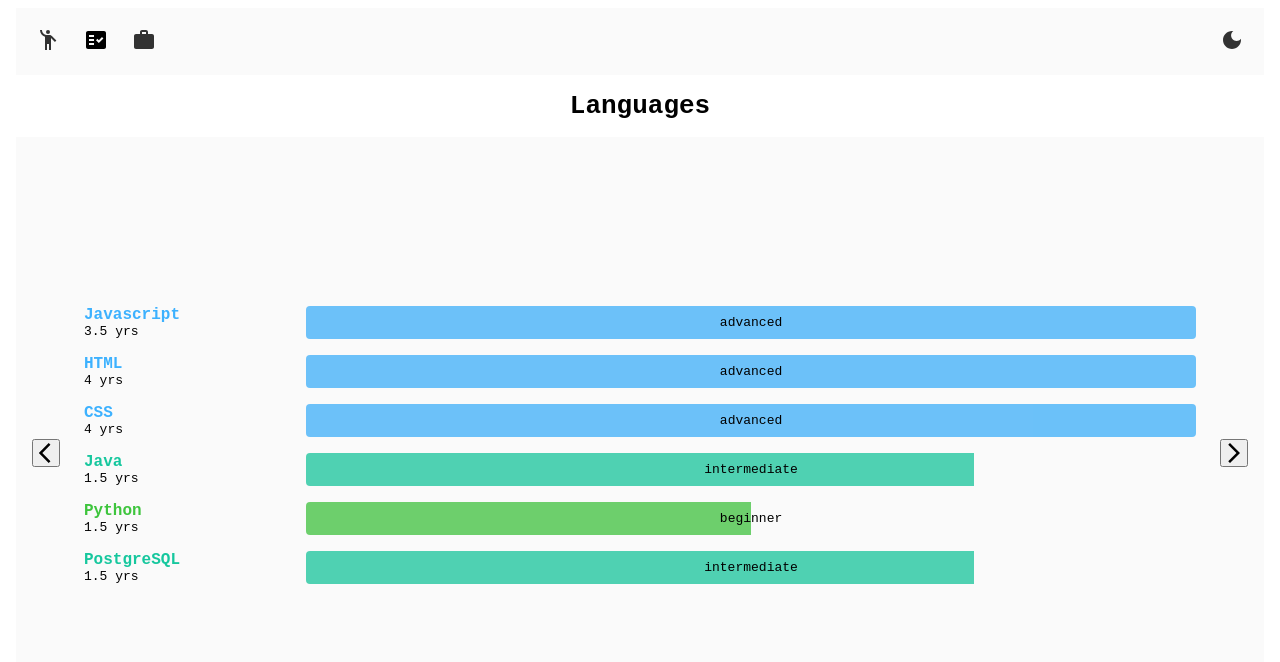
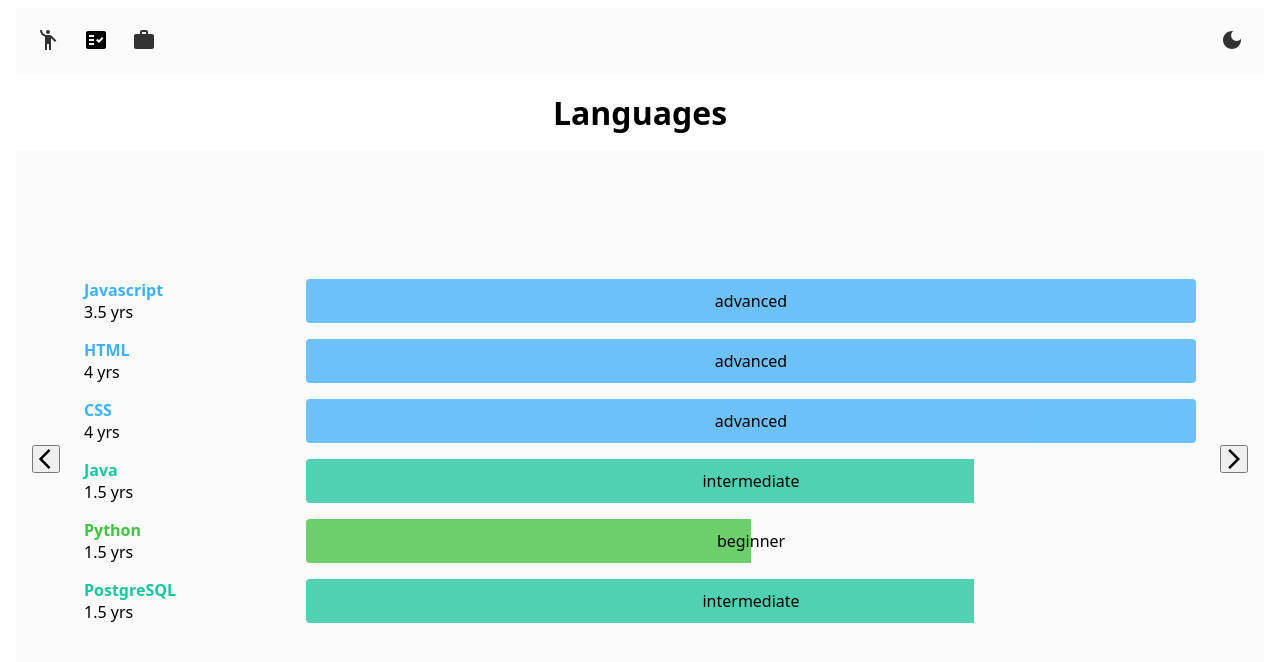
Before and after one commit to mehranathon/portfolio-1-24, a Next.js app: page /profile/skills in a window 1280 px wide. Shown: the top 662 px of the page. Built offline with nearby package versions, Linux system fonts and the light colour scheme.

Commit message:
dependencies (#6)
removed mui, kept mui icons

changed font

```diff
--- a/package.json
+++ b/package.json
@@ -9,10 +9,7 @@
     "lint": "next lint"
   },
   "dependencies": {
-    "@emotion/react": "^11.11.3",
-    "@emotion/styled": "^11.11.0",
     "@mui/icons-material": "^5.15.7",
-    "@mui/material": "^5.15.7",
     "next": "14.1.0",
     "react": "^18",
     "react-dom": "^18"
--- a/src/app/globals.css
+++ b/src/app/globals.css
@@ -99,7 +99,7 @@ body {
   color: rgb(var(--foreground-rgb));
   background: rgb(var(--background-rgb));
   height:100vh;
-  font-family: monospace !important;
+  font-family: system-ui, -apple-system, BlinkMacSystemFont, 'Segoe UI', Roboto, Oxygen, Ubuntu, Cantarell, 'Open Sans', 'Helvetica Neue', sans-serif !important;
 }
 
 a {
@@ -113,7 +113,7 @@ h2{
   font-size: min(5vw,1.5em);
 }
 h3{
-  font-size: min(4vw,1.17em);
+  font-size: min(3.5vw,1.17em);
 }
 *{
   transition-property: color, background-color;
--- a/src/app/profile/skills/Skills.module.css
+++ b/src/app/profile/skills/Skills.module.css
@@ -57,7 +57,7 @@
 }
 .title{
     width:25%;
-    min-width: min(29vw, 8rem);
+    min-width: min(30vw, 8rem);
     animation-delay:.25s;
 }
 .progressBar{
@@ -73,6 +73,7 @@
 
 .proficiency{
     position:relative;
+    font-size: min(4vw,1em);
 }
 
 .progress{
```
Also changed, not shown: 1 other file (tests, documents, lock files or other folders).
